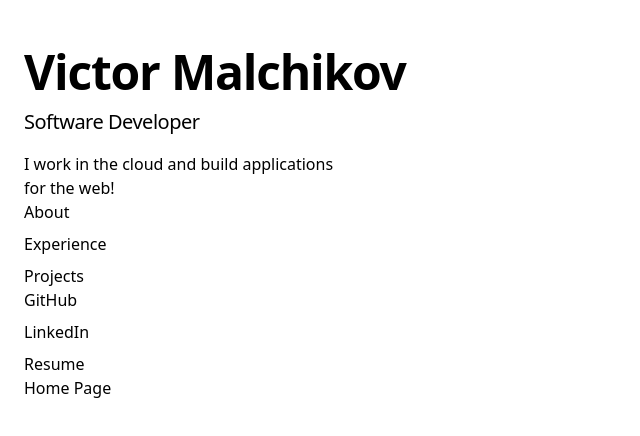
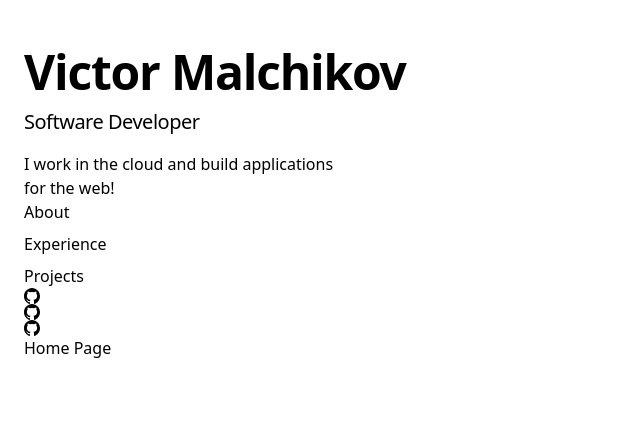
Before and after one commit to vmalchik/portfolio, a Next.js app: page / in a window 1280 px wide. Shown: the top 436 px of the page, without its empty margins (0-640 px from the left). Built offline with nearby package versions, Linux system fonts and the light colour scheme.

Commit message:
social-links component

```diff
--- a/src/app/(home)/layout.tsx
+++ b/src/app/(home)/layout.tsx
@@ -1,6 +1,7 @@
 import Header from "@/components/header";
 import type { Metadata } from "next";
 import Link from "next/link";
+import SocialLinks from "../../components/social-links";
 
 export const metadata: Metadata = {
   title: "Victor Malchikov",
@@ -36,21 +37,7 @@ export default function ArchiveLayout({
       </nav>
 
       {/* Contact - Social Media & Resume */}
-      <nav>
-        <ul className="space-y-2">
-          <li>
-            <Link href="https://github.com/vmalchik/">GitHub</Link>
-          </li>
-          <li>
-            <Link href="https://www.linkedin.com/in/victor-malchikov/">
-              LinkedIn
-            </Link>
-          </li>
-          <li>
-            <Link href="/resume">Resume</Link>
-          </li>
-        </ul>
-      </nav>
+      <SocialLinks />
       <main>{children}</main>
     </div>
   );
--- /dev/null
+++ b/src/components/social-links.tsx
@@ -0,0 +1,65 @@
+import Link from "next/link";
+import { SVGProps } from "react";
+
+type SocialLink = {
+  href: string;
+  icon: React.ComponentType<React.SVGProps<SVGSVGElement>>;
+  label: string;
+};
+
+export function GithubFill12(props: SVGProps<SVGSVGElement>) {
+  return (
+    <svg
+      xmlns="http://www.w3.org/2000/svg"
+      viewBox="0 0 12 12"
+      width="1em"
+      height="1em"
+      {...props}
+    >
+      <path
+        fill="currentColor"
+        d="M6 0C2.687 0 0 2.754 0 6.152c0 2.718 1.719 5.024 4.103 5.837c.3.057.41-.133.41-.296c0-.146-.005-.533-.008-1.046c-1.669.371-2.021-.825-2.021-.825c-.273-.711-.666-.9-.666-.9c-.545-.382.04-.374.04-.374c.603.044.92.634.92.634c.535.94 1.404.668 1.746.511c.055-.397.21-.669.381-.822c-1.332-.155-2.733-.683-2.733-3.04c0-.672.234-1.221.618-1.651c-.062-.156-.268-.781.058-1.629c0 0 .504-.165 1.65.631A5.6 5.6 0 0 1 6 2.975a5.6 5.6 0 0 1 1.502.207c1.146-.796 1.649-.63 1.649-.63c.327.847.121 1.472.06 1.628c.384.43.616.979.616 1.65c0 2.364-1.403 2.884-2.74 3.036c.216.19.408.565.408 1.14c0 .821-.007 1.485-.007 1.687c0 .164.108.356.412.296c2.382-.816 4.1-3.12 4.1-5.837C12 2.754 9.313 0 6 0"
+      ></path>
+    </svg>
+  );
+}
+const links: SocialLink[] = [
+  {
+    href: "https://github.com/vmalchik/",
+    icon: GithubFill12,
+    label: "GitHub"
+  },
+  {
+    href: "https://www.linkedin.com/in/victor-malchikov/",
+    icon: GithubFill12,
+    label: "LinkedIn"
+  },
+  {
+    href: "/resume", // or external resume URL
+    icon: GithubFill12,
+    label: "Resume"
+  }
+];
+
+export const SocialLinks = () => {
+  return (
+    <nav arial-label="Social media and resume links" className="">
+      <ul>
+        {links.map((link) => (
+          <li key={link.label}>
+            <Link
+              href={link.href}
+              target="_blank"
+              rel="noopener noreferrer"
+              className=""
+            >
+              <link.icon className="" aria-hidden="true" />
+            </Link>
+          </li>
+        ))}
+      </ul>
+    </nav>
+  );
+};
+
+export default SocialLinks;
```
